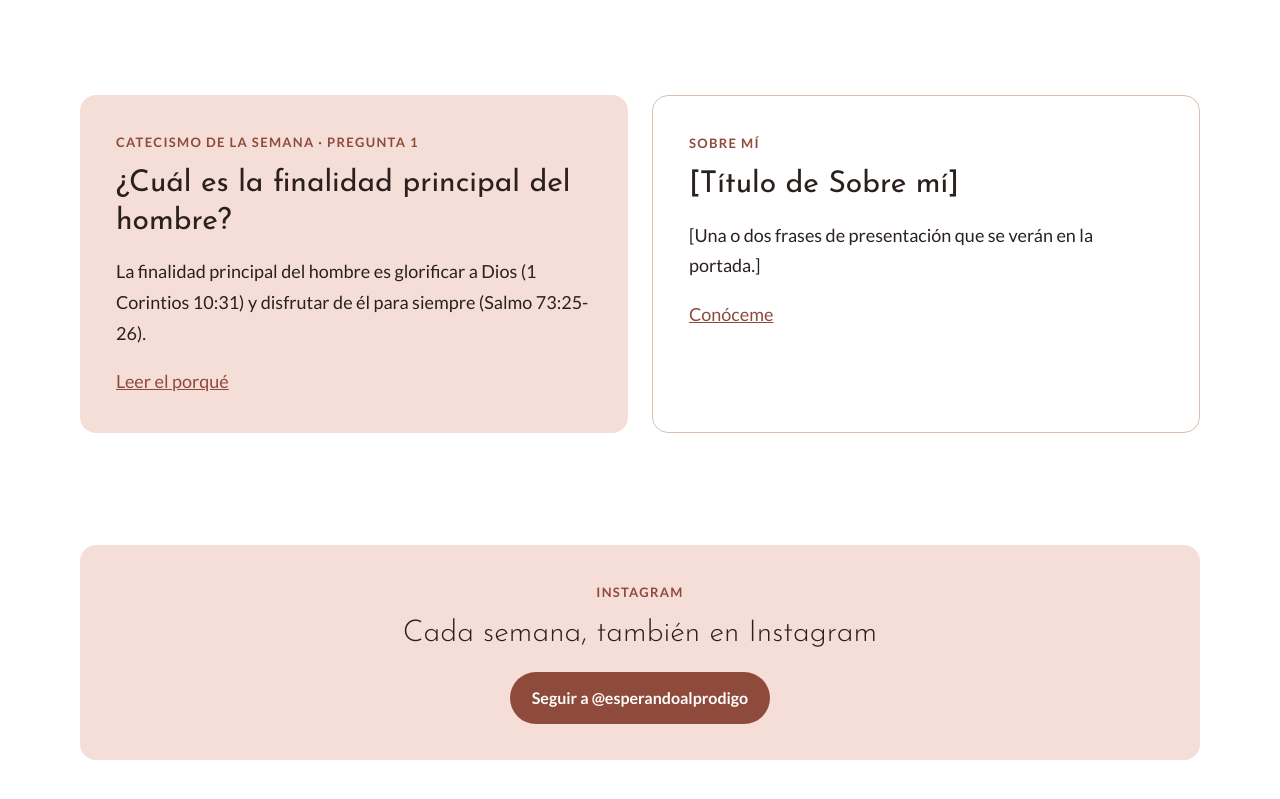
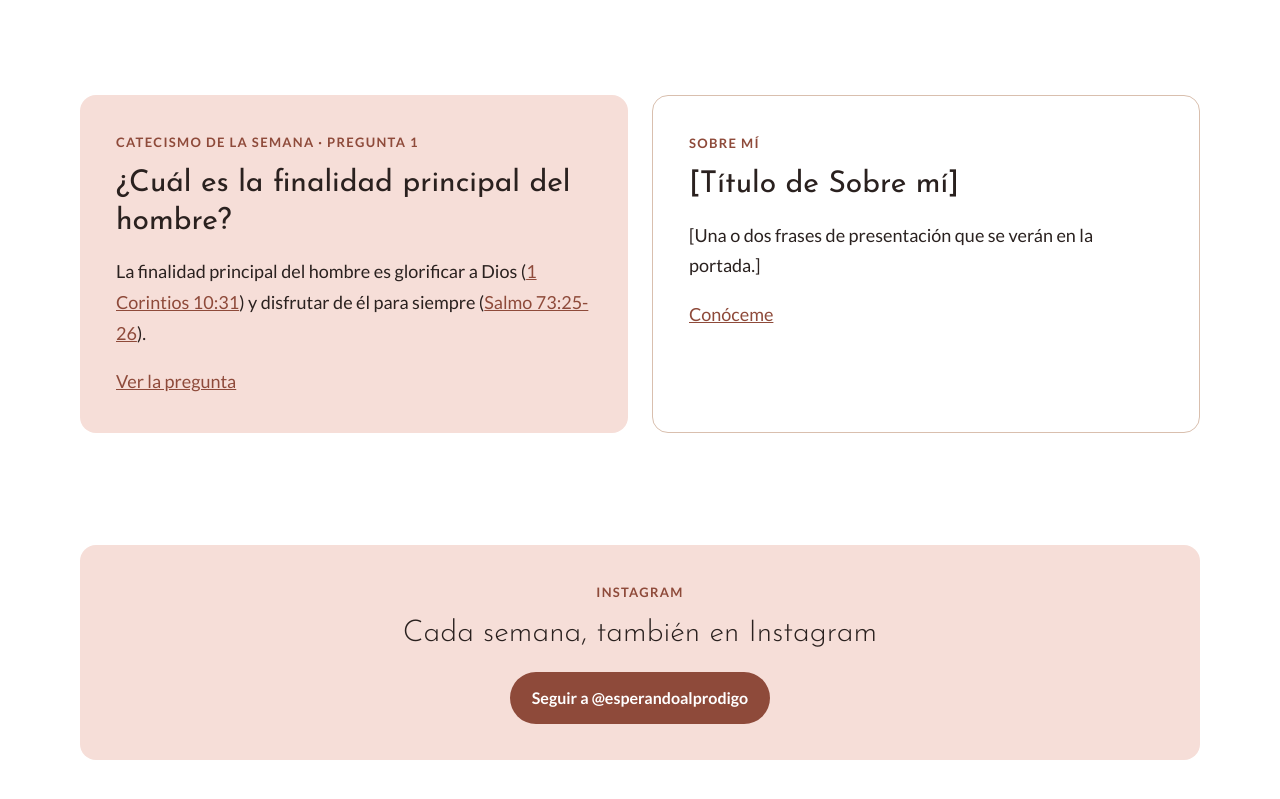
Before and after one commit to esperandoalprodigo/esperandoalprodigo.github.io, a Jekyll site: the page built from index.html, in a window 1280 px wide and 900 px high, scrolled down 1552 px. Shown: the top 799 px of the window. Built offline with Jekyll 4.4.1, drawn with Linux system fonts in a browser that asks for light colours.

Commit message:
Add files via upload

```diff
--- a/catecismo.html
+++ b/catecismo.html
@@ -4,9 +4,9 @@ title: Catecismo
 permalink: /catecismo/
 ---
 <header class="estrecho cab-pagina"><p class="etiqueta">Una pregunta por semana</p><h1>Catecismo</h1>
-<p class="entradilla">El Catecismo de Spurgeon, pregunta a pregunta, con una explicación sencilla y una pregunta para hablar en familia.</p></header>
+<p class="entradilla">El Catecismo de Spurgeon, una pregunta nueva cada semana, con sus citas bíblicas, tal como lo publica Chapel Library.</p></header>
 <div class="estrecho">
-{% assign semanas = site.catecismo | sort: "numero" %}
+{% assign semanas = site.catecismo | where_exp: "d", "d.date <= site.time" | sort: "numero" %}
 {% if semanas.size > 0 %}
 <ol class="lista-cat">
 {% for s in semanas %}{% assign q = site.data.spurgeon | where: "numero", s.numero | first %}
--- a/index.html
+++ b/index.html
@@ -24,7 +24,7 @@ title: Inicio
 </section>
 {% endif %}
 
-{% assign semanas = site.catecismo | sort: "numero" %}
+{% assign semanas = site.catecismo | where_exp: "d", "d.date <= site.time" | sort: "numero" %}
 {% if aj.mostrar_catecismo and semanas.size > 0 %}
 {% assign ult = semanas | last %}{% assign q = site.data.spurgeon | where: "numero", ult.numero | first %}
 <section class="bloque-portada">
@@ -32,8 +32,8 @@ title: Inicio
     <div class="caja-rosa caja-oscura">
       <p class="etiqueta">Catecismo de la semana · pregunta {{ ult.numero }}</p>
       <h2 style="font-size:30px;margin:12px 0 16px">{{ q.pregunta }}</h2>
-      <p>{{ q.respuesta }}</p>
-      <p style="margin:0"><a href="{{ ult.url | relative_url }}">Leer el porqué</a></p>
+      <p>{{ q.respuesta | enlazar_citas }}</p>
+      <p style="margin:0"><a href="{{ ult.url | relative_url }}">Ver la pregunta</a></p>
     </div>
     {% if aj.mostrar_sobre_mi %}{% assign sm = site.pages | where: "url", "/sobre-mi/" | first %}
     <div class="caja-rosa" style="background:var(--tarjeta);border:1px solid var(--borde)">
```
Also changed, not shown: .pages.yml.
